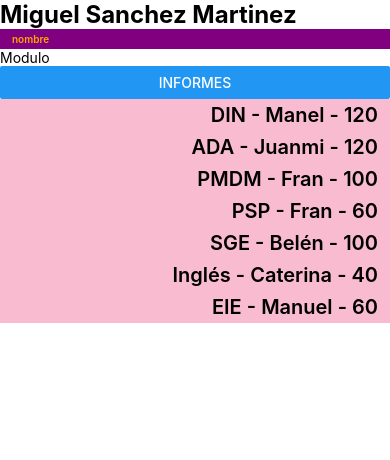
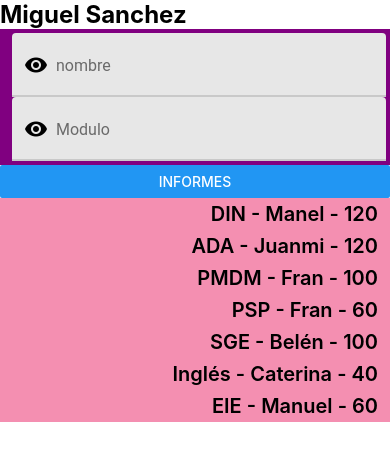
Before and after one commit to misama484/DDI, a React Native app in the folder ap5/: screen / in a window 390 px wide. Shown: the top 460 px of the page. Built offline with nearby package versions, Linux system fonts and the light colour scheme.

Commit message:
corrigiendo

```diff
--- a/ap5/App.js
+++ b/ap5/App.js
@@ -1,75 +1,70 @@
 /* eslint-disable prettier/prettier */
 import React, {Component} from 'react';
-import {View, Text, StyleSheet, Button, TextInput} from 'react-native';
-//import { TextInput } from 'react-native-paper';
-//import { Icon } from 'react-native-vector-icons/MaterialIcons';
+import {View, Text, StyleSheet, Button} from 'react-native';
+import {TextInput} from 'react-native-paper';
+import {Icon} from 'react-native-vector-icons/MaterialIcons';
 
-
-const Miguel = () => {
+const Miguel = nombre => {
   return (
     <View>
-      <Text style={styles.textStyle}>Miguel Sanchez Martinez</Text>
+      <Text style={styles.textStyle}>{nombre}</Text>
     </View>
   );
 };
 
 const Datos = () => {
   return (
-    <View>
-      <TextInput style = {estilo ? styles.florida : styles.upv} placeholder = "nombre"/>
-      <TextInput placeholder="Modulo" />
+    <View style={estilo === 'florida' ? styles.florida : styles.upv} >
+      <TextInput
+        left={<TextInput.Icon icon="eye" />}
+        placeholder="nombre"
+      />
+      <TextInput placeholder="Modulo" left={<TextInput.Icon icon="eye" />} />
     </View>
   );
 };
 
-//Problema al importar libreria, error.
+//Problema al importar libreria, error. --> libreria instalada, OK
 //const myIcon = <Icon name="list" size={30} color="#900" />;
 
 const InformesBtn = () => {
   return (
     <View>
-      <Button title="Informes"/>
+      <Button title="Informes" icon="format-list-bulleted"/>
     </View>
   );
 };
 
-let nombre = 'upv';
-let estilo = true;
-if (nombre === 'florida'){ estilo = true; } else { estilo = false; }
+
+let estilo = 'upv';
 
 
 const isAdmin = true;
 
 const modulos2Dam = [
-  { nombre: 'DIN', profesor: 'Manel', horas: 120 },
-  { nombre: 'ADA', profesor: 'Juanmi', horas: 120 },
-  { nombre: 'PMDM', profesor: 'Fran', horas: 100 },
-  { nombre: 'PSP', profesor: 'Fran', horas: 60 },
-  { nombre: 'SGE', profesor: 'Belén', horas: 100 },
-  { nombre: 'Inglés', profesor: 'Caterina', horas: 40 },
-  { nombre: 'EIE', profesor: 'Manuel', horas: 60 },
-  ];
+  {nombre: 'DIN', profesor: 'Manel', horas: 120},
+  {nombre: 'ADA', profesor: 'Juanmi', horas: 120},
+  {nombre: 'PMDM', profesor: 'Fran', horas: 100},
+  {nombre: 'PSP', profesor: 'Fran', horas: 60},
+  {nombre: 'SGE', profesor: 'Belén', horas: 100},
+  {nombre: 'Inglés', profesor: 'Caterina', horas: 40},
+  {nombre: 'EIE', profesor: 'Manuel', horas: 60},
+];
 
-  //solo cambia el color del bloque entero, no caba el ded las lineas pares
+//solo cambia el color del bloque entero, no caba el ded las lineas pares
 let fondoArray = true;
-if (modulos2Dam.length % 2 === 0){ fondoArray = true; } else { fondoArray = false; }
+
 
 class App extends Component {
   render() {
     return (
       <>
+        <View>{Miguel('Miguel Sanchez')}</View>
+        <View>{Datos()}</View>
+        <View>{isAdmin && InformesBtn()}</View>
         <View>
-          {Miguel()}
-        </View>
-        <View>
-          {Datos()}
-        </View>
-        <View>
-          {isAdmin && InformesBtn()}
-        </View>
-        <View>
-          {modulos2Dam.map((modulo) => (
-            <Text style = {fondoArray ? styles.arrayStyle : styles.arrayStyle2}>
+          {modulos2Dam.map(modulo => (
+            <Text style={fondoArray ? styles.arrayStyle : styles.arrayStyle2}>
               {modulo.nombre} - {modulo.profesor} - {modulo.horas}
             </Text>
           ))}
@@ -96,7 +91,7 @@ const styles = StyleSheet.create({
   },
   upv: {
     backgroundColor: 'purple',
-    fontSize: 10,
+    fontSize: 18,
     fontWeight: '600',
     padding: 4,
     paddingLeft: 12,
@@ -106,7 +101,7 @@ const styles = StyleSheet.create({
   },
   florida: {
     backgroundColor: 'red',
-    fontSize: 12,
+    fontSize: 18,
     fontWeight: '600',
     padding: 4,
     paddingRight: 12,
```
